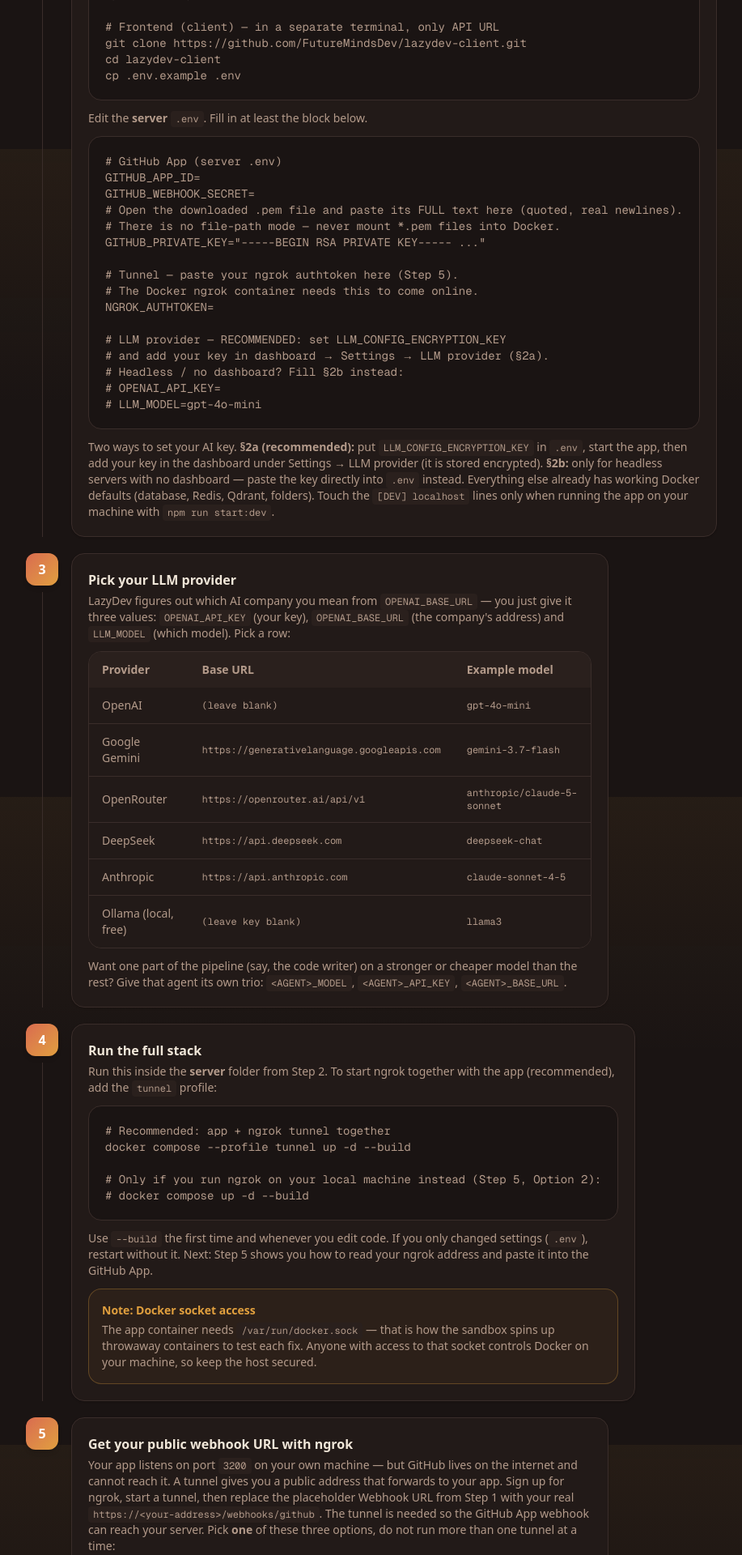
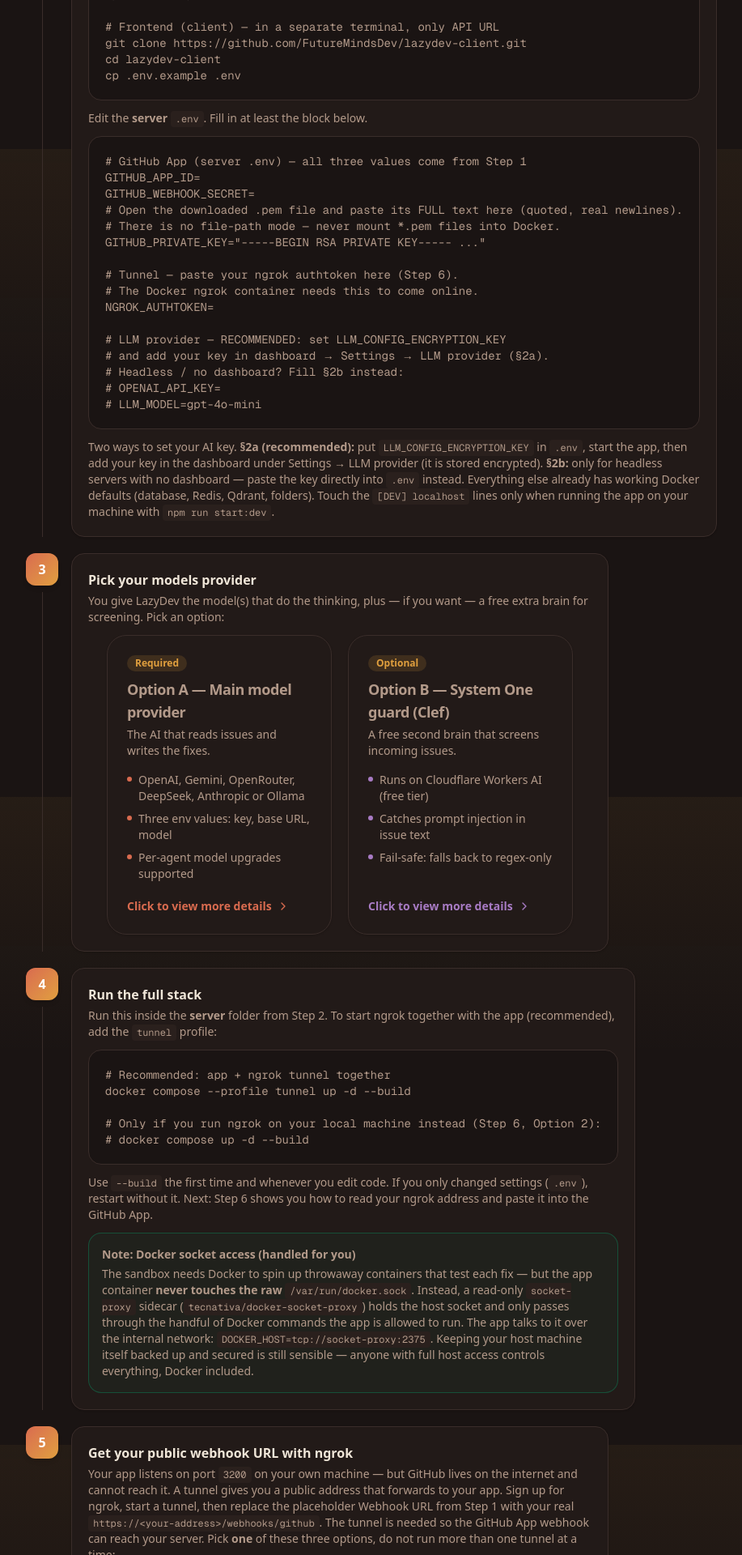
Before and after one commit to arkar-chanmyae/lazydev-intro, a Next.js app: page /self-host in a window 1280 px wide. Shown: the part 1416-3336 px from the top of the page at 81% size, without its empty margins (248-1165 px from the left). Built offline with nearby package versions, Linux system fonts and the light colour scheme.

Commit message:
docs(self-host): consolidate webhook bullets, key-pairs/App ID notes, option cards for models + Clef guard

```diff
--- a/src/app/self-host/page.tsx
+++ b/src/app/self-host/page.tsx
@@ -12,8 +12,8 @@ export const metadata: Metadata = {
 
 const providers = [
   { name: "OpenAI", url: "(leave blank)", model: "gpt-4o-mini", client: "ChatOpenAI" },
-  { name: "Google Gemini", url: "https://generativelanguage.googleapis.com", model: "gemini-3.7-flash", client: "ChatGoogleGenerativeAI" },
-  { name: "OpenRouter", url: "https://openrouter.ai/api/v1", model: "anthropic/claude-5-sonnet", client: "ChatOpenAI" },
+  { name: "Google Gemini", url: "https://generativelanguage.googleapis.com", model: "gemini-2.5-flash", client: "ChatGoogleGenerativeAI" },
+  { name: "OpenRouter", url: "https://openrouter.ai/api/v1", model: "anthropic/claude-3.5-sonnet", client: "ChatOpenAI" },
   { name: "DeepSeek", url: "https://api.deepseek.com", model: "deepseek-chat", client: "ChatDeepSeek" },
   { name: "Anthropic", url: "https://api.anthropic.com", model: "claude-sonnet-4-5", client: "ChatAnthropic" },
   { name: "Ollama (local, free)", url: "(leave key blank)", model: "llama3", client: "ChatOpenAI" },
@@ -77,7 +77,7 @@ export default function SelfHost() {
                               highlights: [
                                 "Issues + check-run events included",
                                 "Server mints fresh tokens at use time",
-                                "Needs a webhook URL (Step 5)",
+                                "Needs a webhook URL (Step 6)",
                               ],
                               accent: "terracotta",
                               details: (
@@ -88,8 +88,7 @@ export default function SelfHost() {
                                   <ol className="mt-3 list-decimal space-y-2 pl-5 text-sm">
                                     <li>In GitHub, go to <strong>Settings</strong> → <strong>Developer settings</strong> → <strong>GitHub Apps</strong> → <strong>New GitHub App</strong></li>
                                     <li>Set <strong>Homepage URL</strong> to <code className="rounded bg-muted px-1.5 py-0.5 font-mono text-xs">https://github.com/&lt;your-username&gt;/&lt;name-for-your-app&gt;</code>. This is just the public link to your app&apos;s settings page — you will come back here whenever you need to change permissions, keys, or the webhook.</li>
-                                    <li>For <strong>Webhook URL</strong>, enter a temporary placeholder for now. Why: if you run ngrok in Docker (recommended), ngrok only shows its public address <strong>after</strong> you start Docker in Steps 2–4. So finish creating the app first, then replace the placeholder with the real URL in Step 5.</li>
-                                    <li>Set <strong>Webhook URL</strong> to <code className="rounded bg-muted px-1.5 py-0.5 font-mono text-xs">https://placeholder.ngrok-free.app/webhooks/github</code> for now. This is the address GitHub posts events to — each time someone opens an issue, GitHub sends the details there and your LazyDev server picks them up. Then set a <strong>Webhook secret</strong> (any strong random string — you will paste the same value into the server <code className="rounded bg-muted px-1.5 py-0.5 font-mono text-xs">.env</code> in Step 2).</li>
+                                    <li>Set <strong>Webhook URL</strong> to <code className="rounded bg-muted px-1.5 py-0.5 font-mono text-xs">https://placeholder.ngrok-free.app/webhooks/github</code> for now. This is the address GitHub posts events to — each time someone opens an issue, GitHub sends the details there and your LazyDev server picks them up. Why a placeholder: if you run ngrok in Docker (recommended), ngrok only shows its public address <strong>after</strong> you start Docker (Step 5), so finish creating the app first and replace this with the real URL in Step 6. Then set a <strong>Webhook secret</strong> (any strong random string) — you will paste the same value into the server <code className="rounded bg-muted px-1.5 py-0.5 font-mono text-xs">.env</code> in Step 2 as <code className="rounded bg-muted px-1.5 py-0.5 font-mono text-xs">GITHUB_WEBHOOK_SECRET</code>.</li>
                                     <li>Grant repository permissions (this is what lets LazyDev read code and open PRs):
                                       <ul className="mt-1 list-disc space-y-1 pl-5 text-xs">
                                         <li><strong>Metadata:</strong> Read-only (GitHub requires this for every app)</li>
@@ -99,7 +98,8 @@ export default function SelfHost() {
                                       </ul>
                                     </li>
                                     <li>Subscribe to events: <strong>Issues</strong> and <strong>Issue comment</strong> (this tells GitHub which events to send you).</li>
-                                    <li>Click <strong>Create GitHub App</strong>. On the next page, click the link to <strong>generate a private key</strong> — download the <code className="rounded bg-muted px-1.5 py-0.5 font-mono text-xs">.pem</code> file, and copy the App ID shown at the top of the page. Then open the <code className="rounded bg-muted px-1.5 py-0.5 font-mono text-xs">.pem</code> file and paste its FULL text into the server <code className="rounded bg-muted px-1.5 py-0.5 font-mono text-xs">.env</code> as <code className="rounded bg-muted px-1.5 py-0.5 font-mono text-xs">GITHUB_PRIVATE_KEY=&quot;-----BEGIN RSA PRIVATE KEY----- ...&quot;</code> (quoted, with real newlines). You will need both in Step 2.</li>
+                                    <li>Click <strong>Create GitHub App</strong>. On the next page, copy the <strong>App ID</strong> shown at the top of the page — this is your <code className="rounded bg-muted px-1.5 py-0.5 font-mono text-xs">GITHUB_APP_ID</code> for Step 2.</li>
+                                    <li>Open the <strong>Key pairs</strong> tab on that same page, click the link to <strong>generate a private key</strong>, and download the <code className="rounded bg-muted px-1.5 py-0.5 font-mono text-xs">.pem</code> file. Paste its FULL text into the server <code className="rounded bg-muted px-1.5 py-0.5 font-mono text-xs">.env</code> as <code className="rounded bg-muted px-1.5 py-0.5 font-mono text-xs">GITHUB_PRIVATE_KEY=&quot;-----BEGIN RSA PRIVATE KEY----- ...&quot;</code> (quoted, with real newlines). You will paste all three — App ID, private key, and the Webhook secret from above (<code className="rounded bg-muted px-1.5 py-0.5 font-mono text-xs">GITHUB_WEBHOOK_SECRET</code>) — in Step 2.</li>
                                     <li>Install the app on your repos: go to <strong>Settings</strong> → <strong>Developer settings</strong> → <strong>GitHub Apps</strong> → your app → <strong>Install App</strong> → <strong>Install</strong> → choose which repositories LazyDev may work on.</li>
                                   </ol>
                                   <p className="mt-3 rounded-xl bg-amber/10 p-3 text-xs">
@@ -140,14 +140,14 @@ cp .env.example .env`}</code></pre>
                         Edit the <strong>server</strong> <code className="rounded bg-muted px-1.5 py-0.5 font-mono text-xs">.env</code>. Fill in at least the block below.
                       </p>
                       <div className="mt-3 overflow-hidden rounded-2xl border border-border bg-background font-mono text-sm">
-                        <pre className="overflow-x-auto p-5"><code>{`# GitHub App (server .env)
+                        <pre className="overflow-x-auto p-5"><code>{`# GitHub App (server .env) — all three values come from Step 1
 GITHUB_APP_ID=
 GITHUB_WEBHOOK_SECRET=
 # Open the downloaded .pem file and paste its FULL text here (quoted, real newlines).
 # There is no file-path mode — never mount *.pem files into Docker.
 GITHUB_PRIVATE_KEY="-----BEGIN RSA PRIVATE KEY----- ..."
 
-# Tunnel — paste your ngrok authtoken here (Step 5).
+# Tunnel — paste your ngrok authtoken here (Step 6).
 # The Docker ngrok container needs this to come online.
 NGROK_AUTHTOKEN=
 
@@ -165,11 +165,32 @@ NGROK_AUTHTOKEN=
                   ),
                 },
                 {
-                  title: "Pick your LLM provider",
+                  title: "Pick your models provider",
                   accent: "terracotta",
                   body: (
                     <>
                       <p className="text-sm">
+                        You give LazyDev the model(s) that do the thinking, plus — if you want — a free extra brain for screening. Pick an option:
+                      </p>
+                      <div className="mt-3">
+                        <div className="mx-auto max-w-xl">
+                          <OptionCards
+                            columns={2}
+                            options={[
+                              {
+                                id: "models-provider",
+                                badge: "Required",
+                                title: "Option A — Main model provider",
+                                tagline: "The AI that reads issues and writes the fixes.",
+                                highlights: [
+                                  "OpenAI, Gemini, OpenRouter, DeepSeek, Anthropic or Ollama",
+                                  "Three env values: key, base URL, model",
+                                  "Per-agent model upgrades supported",
+                                ],
+                                accent: "terracotta",
+                                details: (
+                                  <>
+                                    <p>
                                       LazyDev figures out which AI company you mean from <code className="rounded bg-muted px-1.5 py-0.5 font-mono text-xs">OPENAI_BASE_URL</code> — you just give it three values: <code className="rounded bg-muted px-1.5 py-0.5 font-mono text-xs">OPENAI_API_KEY</code> (your key), <code className="rounded bg-muted px-1.5 py-0.5 font-mono text-xs">OPENAI_BASE_URL</code> (the company&apos;s address) and <code className="rounded bg-muted px-1.5 py-0.5 font-mono text-xs">LLM_MODEL</code> (which model). Pick a row:
                                     </p>
                                     <div className="mt-3 overflow-hidden rounded-2xl border border-border">
@@ -199,6 +220,58 @@ NGROK_AUTHTOKEN=
                                 ),
                               },
                               {
+                                id: "system-one-guard",
+                                badge: "Optional",
+                                title: "Option B — System One guard (Clef)",
+                                tagline: "A free second brain that screens incoming issues.",
+                                highlights: [
+                                  "Runs on Cloudflare Workers AI (free tier)",
+                                  "Catches prompt injection in issue text",
+                                  "Fail-safe: falls back to regex-only",
+                                ],
+                                accent: "violet",
+                                details: (
+                                  <>
+                                    <p>
+                                      Skip this if you just want to get running — it is entirely optional. Clef is a free decision model running on Cloudflare Workers AI that acts as your server&apos;s &quot;System One&quot;: a fast, low-cost second brain that screens every incoming issue <em>before</em> the main AI agent touches it. Because anyone on the internet can open an issue in your repo, a malicious issue can try to hijack your AI agent with hidden instructions (prompt injection). Clef scores each issue&apos;s text; highly suspicious issues are blocked or quarantined and Discord-alerted to you — they are never queued for the agent. It runs on Workers AI&apos;s free tier (10,000 Neurons/day, no credit card), so it costs nothing.
+                                    </p>
+                                    <div className="mt-3 rounded-2xl border border-border bg-background p-4">
+                                      <p className="text-sm font-semibold">Where to get your two Cloudflare values</p>
+                                      <ol className="mt-2 list-decimal space-y-2 pl-5 text-sm">
+                                        <li>
+                                          <strong>Account ID:</strong> log in at <strong>https://dash.cloudflare.com</strong> and select your account. In the left sidebar go to <strong>Workers &amp; Pages</strong> — the right sidebar shows <strong>Account details</strong> with an <strong>Account ID</strong> at the top. Copy it.
+                                        </li>
+                                        <li>
+                                          <strong>API token:</strong> click the person icon (top-right) → <strong>My Profile</strong> → <strong>API Tokens</strong> → <strong>Create Token</strong> → <strong>Create Custom Token</strong>. Set Permission to <strong>Account → Workers AI → Edit</strong>, set Account Resources to <strong>Include → your account</strong>, then <strong>Continue to summary</strong> → <strong>Create Token</strong> and copy it once — it is never shown again.
+                                        </li>
+                                      </ol>
+                                    </div>
+                                    <p className="mt-3 text-sm">
+                                      Put both values plus the switch into the server <code className="rounded bg-muted px-1.5 py-0.5 font-mono text-xs">.env</code> from Step 2:
+                                    </p>
+                                    <div className="mt-3 overflow-hidden rounded-2xl border border-border bg-background font-mono text-sm">
+                                      <pre className="overflow-x-auto p-5"><code>{`# System One guard — enable the Clef layer
+PROMPT_GUARD_CLEF_ENABLED=true
+CLOUDFLARE_ACCOUNT_ID=<your-account-id>
+CLOUDFLARE_API_TOKEN=<your-token>
+
+# Optional: pick the Clef model (default is the fast one)
+# PROMPT_GUARD_MODEL=clef-flash   # or: clef (27B, also reads screenshots in issues)`}</code></pre>
+                                    </div>
+                                    <p className="mt-3 text-sm rounded-xl bg-amber/10 p-3 text-xs">
+                                      If Clef credentials are missing or the model call fails, the guard fails safe: issues fall back to the built-in regex screening (Layer 0, always on) and the webhook is never stuck. Nothing here can surprise you with a Cloudflare bill on the free tier.
+                                    </p>
+                                  </>
+                                ),
+                              },
+                            ]}
+                          />
+                        </div>
+                      </div>
+                    </>
+                  ),
+                },
+                {
                   title: "Run the full stack",
                   accent: "terracotta",
                   body: (
@@ -210,17 +283,17 @@ NGROK_AUTHTOKEN=
                         <pre className="overflow-x-auto p-5"><code>{`# Recommended: app + ngrok tunnel together
 docker compose --profile tunnel up -d --build
 
-# Only if you run ngrok on your local machine instead (Step 5, Option 2):
+# Only if you run ngrok on your local machine instead (Step 6, Option 2):
 # docker compose up -d --build`}</code></pre>
                       </div>
                       <p className="mt-3 text-sm">
                         Use <code className="rounded bg-muted px-1.5 py-0.5 font-mono text-xs">--build</code> the first time and whenever you edit code. If you only changed settings (<code className="rounded bg-muted px-1.5 py-0.5 font-mono text-xs">.env</code>), restart without it.
-                        Next: Step 5 shows you how to read your ngrok address and paste it into the GitHub App.
+                        Next: Step 6 shows you how to read your ngrok address and paste it into the GitHub App.
                       </p>
-                      <div className="mt-3 rounded-2xl border border-amber/30 bg-amber/5 p-4 text-sm">
-                        <p className="font-semibold text-amber">Note: Docker socket access</p>
-                        <p className="mt-1">
-                          The app container needs <code className="rounded bg-muted px-1.5 py-0.5 font-mono text-xs">/var/run/docker.sock</code> — that is how the sandbox spins up throwaway containers to test each fix. Anyone with access to that socket controls Docker on your machine, so keep the host secured.
+                      <div className="mt-3 rounded-2xl border border-emerald-500/30 bg-emerald-500/5 p-4 text-sm">
+                        <p className="font-semibold">Note: Docker socket access (handled for you)</p>
+                        <p className="mt-1 text-sm">
+                          The sandbox needs Docker to spin up throwaway containers that test each fix — but the app container <strong>never touches the raw</strong> <code className="rounded bg-muted px-1.5 py-0.5 font-mono text-xs">/var/run/docker.sock</code>. Instead, a read-only <code className="rounded bg-muted px-1.5 py-0.5 font-mono text-xs">socket-proxy</code> sidecar (<code className="rounded bg-muted px-1.5 py-0.5 font-mono text-xs">tecnativa/docker-socket-proxy</code>) holds the host socket and only passes through the handful of Docker commands the app is allowed to run. The app talks to it over the internal network: <code className="rounded bg-muted px-1.5 py-0.5 font-mono text-xs">DOCKER_HOST=tcp://socket-proxy:2375</code>. Keeping your host machine itself backed up and secured is still sensible — anyone with full host access controls everything, Docker included.
                         </p>
                       </div>
                     </>
@@ -268,8 +341,8 @@ docker compose --profile tunnel up -d --build
                                   </p>
                                   <ol className="mt-3 list-decimal space-y-2 pl-5">
                                     <li>In the server <code className="rounded bg-muted px-1.5 py-0.5 font-mono text-xs">.env</code>, set <code className="rounded bg-muted px-1.5 py-0.5 font-mono text-xs">NGROK_AUTHTOKEN=&lt;your-authtoken&gt;</code>. Want the same address every time? That needs a paid ngrok plan — then also set <code className="rounded bg-muted px-1.5 py-0.5 font-mono text-xs">NGROK_DOMAIN=&lt;your-reserved-domain&gt;</code>.</li>
-                                    <li>Uncomment the <code className="rounded bg-muted px-1.5 py-0.5 font-mono text-xs">ngrok:</code> section in <code className="rounded bg-muted px-1.5 py-0.5 font-mono text-xs">docker-compose.yml</code> (it ships commented out).</li>
-                                    <li>Start <strong>with</strong> the tunnel profile: <code className="rounded bg-muted px-1.5 py-0.5 font-mono text-xs">docker compose --profile tunnel up -d</code>. Plain <code className="rounded bg-muted px-1.5 py-0.5 font-mono text-xs">up -d</code> skips ngrok, so it would never come online.</li>
+                                    <li>Nothing to uncomment: the server repo ships the <code className="rounded bg-muted px-1.5 py-0.5 font-mono text-xs">ngrok:</code> section ready in <code className="rounded bg-muted px-1.5 py-0.5 font-mono text-xs">docker-compose.yml</code> behind the <code className="rounded bg-muted px-1.5 py-0.5 font-mono text-xs">tunnel</code> profile.</li>
+                                    <li>Start <strong>with</strong> the tunnel profile: <code className="rounded bg-muted px-1.5 py-0.5 font-mono text-xs">docker compose --profile tunnel up -d --build</code>. Plain <code className="rounded bg-muted px-1.5 py-0.5 font-mono text-xs">up -d</code> skips ngrok, so it would never come online.</li>
                                     <li>Read your address: <code className="rounded bg-muted px-1.5 py-0.5 font-mono text-xs">docker compose logs ngrok | grep Forwarding</code> — look for <code className="rounded bg-muted px-1.5 py-0.5 font-mono text-xs">url=https://&lt;random&gt;.ngrok-free.app</code>.</li>
                                     <li>Your webhook URL is that address plus <code className="rounded bg-muted px-1.5 py-0.5 font-mono text-xs">/webhooks/github</code> at the end — paste it over the placeholder in your GitHub App settings (Step 1).</li>
                                   </ol>
```
Lines whose indentation alone changed are shown as unchanged.
